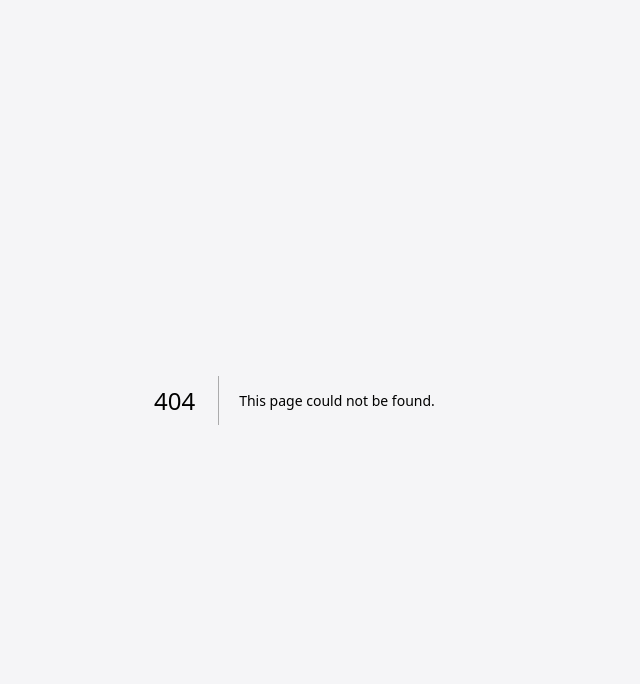
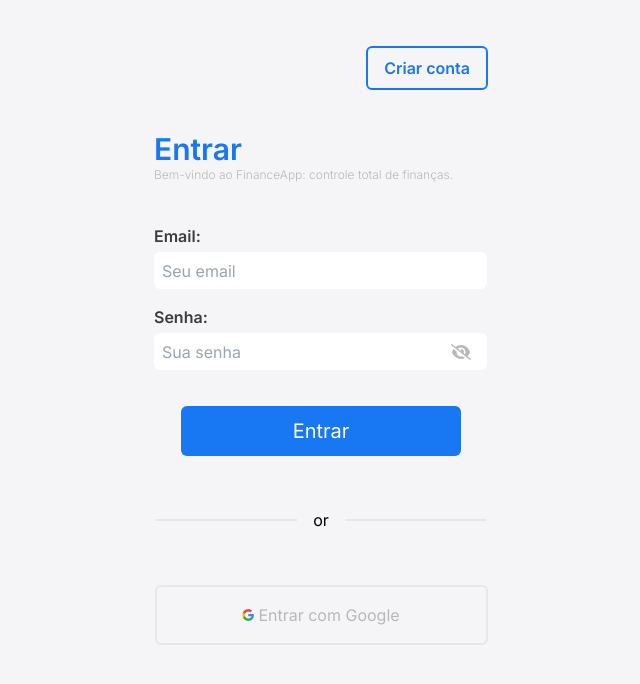
Before and after one commit to DouglasBsales/finance-app, a Next.js app: page /Login in a window 1280 px wide. Before the commit this address had no page. Shown: the top 684 px of the page, without its empty margins (319-959 px from the left). Built offline with nearby package versions, Linux system fonts and the light colour scheme.

Commit message:
feature: added page Login

```diff
--- /dev/null
+++ b/src/app/Login/page.tsx
@@ -0,0 +1,17 @@
+"use client";
+
+import { ButtonCreateAccount } from "../components/Login/ButtonCreateAccount";
+import ButtonEntrar from "../components/Login/ButtonEntrar";
+import FormLogin from "../components/Login/FormLogin";
+import LoginWhithGoogle from "../components/Login/LoginWhithGoogle";
+
+export default function Login() {
+  return (
+    <div className="w-full h-screen flex flex-col items-center bg-whitePrimary">
+      <ButtonCreateAccount />
+      <FormLogin />
+      <ButtonEntrar />
+      <LoginWhithGoogle/>
+    </div>
+  );
+}
```
